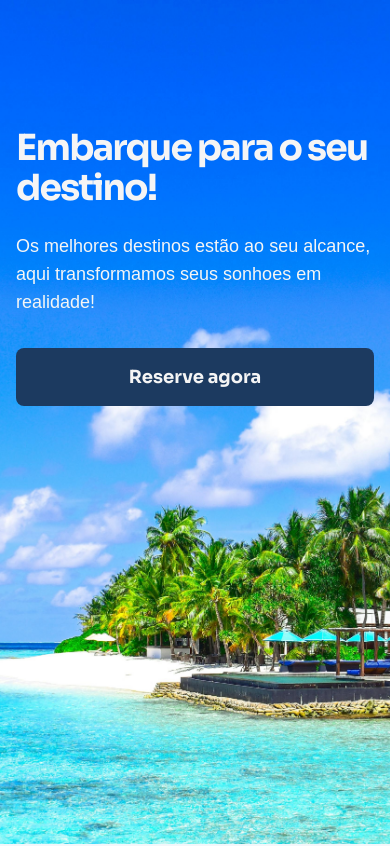
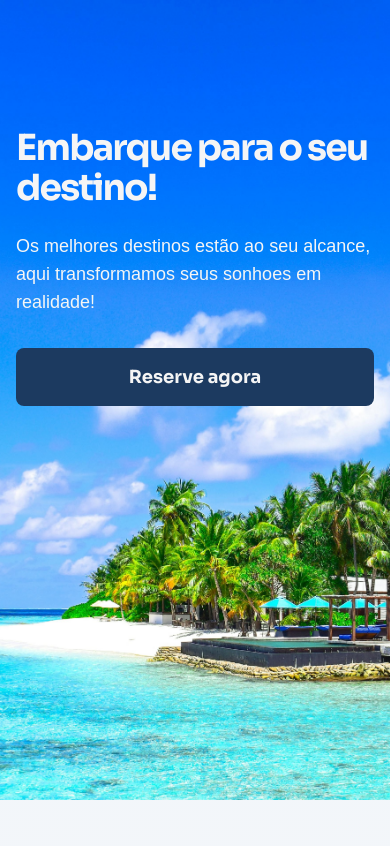
Before and after one commit to kaizinbr/djamena, a Next.js app: page / in a window 390 px wide. Shown: the top 846 px of the page. Built offline with nearby package versions, Linux system fonts and the light colour scheme.

Commit message:
mobile ver

```diff
--- a/app/layout.tsx
+++ b/app/layout.tsx
@@ -21,6 +21,9 @@ export default function RootLayout({
             <body className={sora.className + `
                 min-h-screen
                 bg-slate-100
+                flex
+                justify-center
+                items-center
             `} >{children}</body>
         </html>
     );
--- a/app/page.tsx
+++ b/app/page.tsx
@@ -17,9 +17,10 @@ export default function Home() {
             <main
                 className={`
                 flex min-h-screen w-full flex-col items-center justify-center
+                max-w-[416px] mx-auto
             `}
             >
-                <div
+                {/* <div
                     className={`
                         w-full card-shadow h-screen
                         overflow-hidden flex flex-col justify-center items-center relative
@@ -51,13 +52,14 @@ export default function Home() {
                             opacity-25
                         `}
                     ></div>
-                </div>
+                </div> */}
                 <div
 
                 // bg-gradient-to-br from-sky-600/60 from-10% to-stone-200 to-90%
                     className={`
-                    absolute top-0 left-0 w-full  flex flex-col items-start justify-between
-                    min-h-screen z-30
+                     w-full  flex flex-col items-start justify-between
+                    h-screen max-h-[800px]
+                    z-30
                     pt-16
 
 
@@ -73,7 +75,7 @@ export default function Home() {
                     >
                         <h1
                             className={`
-                            text-4xl md:text-6xl sora font-bold tracking-tighter text-color
+                            text-4xl sora font-bold tracking-tighter text-color
                         `}
                         >
                             Embarque para o seu {" "}
```
